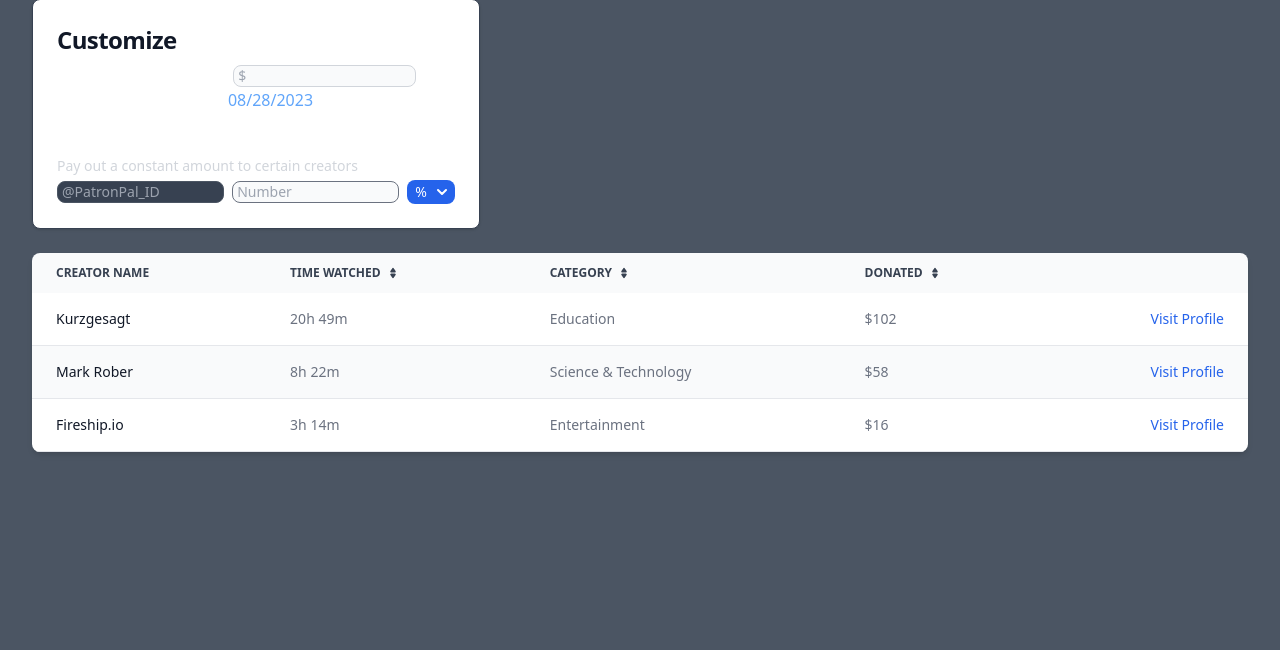
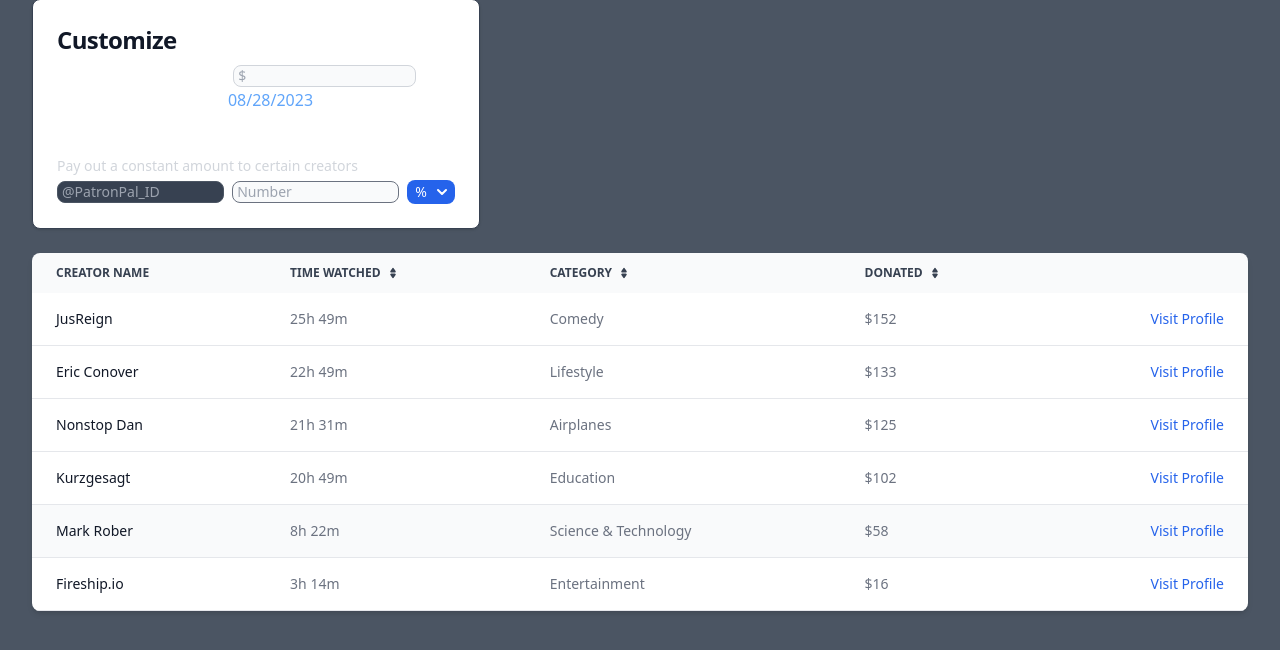
Before and after one commit to MFarabi619/PatronPal, a Flask app: page /moreinfo in a window 1280 px wide. Shown: the part 105-755 px from the top of the page. Run offline with Flask 3, Linux system fonts and the light colour scheme; some libraries are stand-ins or nearby versions.

Commit message:
add tables in analytics

```diff
--- a/templates/moreinfo.html
+++ b/templates/moreinfo.html
@@ -159,6 +159,60 @@
             scope="row"
             class="px-6 py-4 font-medium text-gray-900 whitespace-nowrap dark:text-white"
           >
+            JusReign
+          </th>
+          <td class="px-6 py-4">25h 49m</td>
+          <td class="px-6 py-4">Comedy</td>
+          <td class="px-6 py-4">$152</td>
+          <td class="px-6 py-4 text-right">
+            <a
+              href="#"
+              class="font-medium text-blue-600 dark:text-blue-500 hover:underline"
+              >Visit Profile</a
+            >
+          </td>
+        </tr>
+        <tr class="bg-white border-b dark:bg-gray-900 dark:border-gray-700">
+          <th
+            scope="row"
+            class="px-6 py-4 font-medium text-gray-900 whitespace-nowrap dark:text-white"
+          >
+            Eric Conover
+          </th>
+          <td class="px-6 py-4">22h 49m</td>
+          <td class="px-6 py-4">Lifestyle</td>
+          <td class="px-6 py-4">$133</td>
+          <td class="px-6 py-4 text-right">
+            <a
+              href="#"
+              class="font-medium text-blue-600 dark:text-blue-500 hover:underline"
+              >Visit Profile</a
+            >
+          </td>
+        </tr>
+        <tr class="bg-white border-b dark:bg-gray-900 dark:border-gray-700">
+          <th
+            scope="row"
+            class="px-6 py-4 font-medium text-gray-900 whitespace-nowrap dark:text-white"
+          >
+            Nonstop Dan
+          </th>
+          <td class="px-6 py-4">21h 31m</td>
+          <td class="px-6 py-4">Airplanes</td>
+          <td class="px-6 py-4">$125</td>
+          <td class="px-6 py-4 text-right">
+            <a
+              href="#"
+              class="font-medium text-blue-600 dark:text-blue-500 hover:underline"
+              >Visit Profile</a
+            >
+          </td>
+        </tr>
+        <tr class="bg-white border-b dark:bg-gray-900 dark:border-gray-700">
+          <th
+            scope="row"
+            class="px-6 py-4 font-medium text-gray-900 whitespace-nowrap dark:text-white"
+          >
             Kurzgesagt
           </th>
           <td class="px-6 py-4">20h 49m</td>
```
